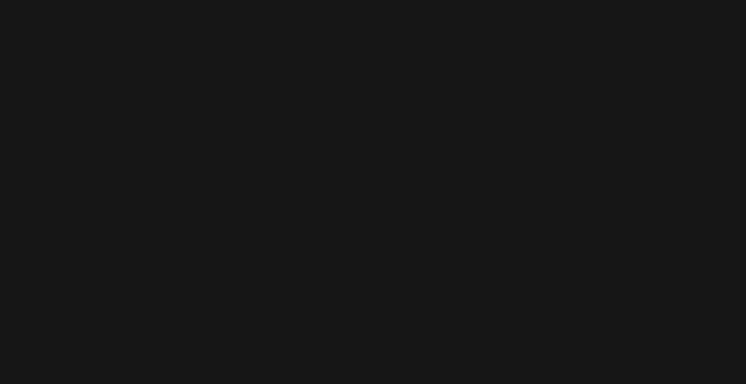
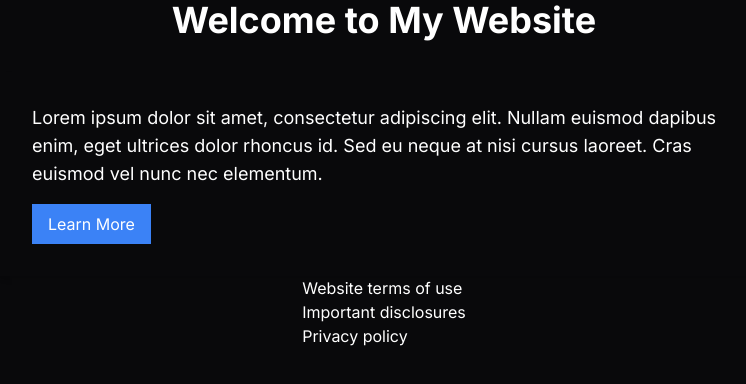
Before and after one commit to 0xwuchuan/wuchuan.xyz, a Next.js app: page / in a window 1280 px wide. Shown: the top 384 px of the page, without its empty margins (256-1002 px from the left). Built offline with nearby package versions, Linux system fonts and the light colour scheme.

Commit message:
feat: setup page structure

```diff
--- a/package.json
+++ b/package.json
@@ -9,6 +9,7 @@
     "lint": "next lint"
   },
   "dependencies": {
+    "@radix-ui/react-separator": "^1.0.3",
     "@types/node": "20.4.5",
     "@types/react": "18.2.16",
     "@types/react-dom": "18.2.7",
--- a/src/app/globals.css
+++ b/src/app/globals.css
@@ -3,5 +3,6 @@
 @tailwind utilities;
 
 body {
-  background: #161616
+  background: #09090B;
+  color: white
 }
--- a/src/app/page.tsx
+++ b/src/app/page.tsx
@@ -1,7 +1,39 @@
 import Image from 'next/image'
+import Header from '@/components/header'
 
 export default function Home() {
   return (
-    <div></div>
+    <div className="flex flex-col items-center justify-start min-h-screen">
+      <header className="mb-8">
+        {/* Header content */}
+        <h1 className="text-4xl font-bold">Welcome to My Website</h1>
+      </header>
+      <div className="max-w-3xl p-8 shadow-md mb-8rounded-lg">
+        {/* Main content */}
+        <p className="text-lg">
+          Lorem ipsum dolor sit amet, consectetur adipiscing elit. Nullam euismod
+          dapibus enim, eget ultrices dolor rhoncus id. Sed eu neque at nisi
+          cursus laoreet. Cras euismod vel nunc nec elementum.
+        </p>
+        <button className="px-4 py-2 mt-4 text-white bg-blue-500 rounded-md hover:bg-blue-600">
+          Learn More
+        </button>
+      </div>
+      <footer>
+        {/* Footer content */}
+        <ul>
+          <li>
+            <a href="/website-terms-of-use">Website terms of use</a>
+          </li>
+          <li>
+            <a href="/important-disclosures">Important disclosures</a>
+          </li>
+          <li>
+            <a href="/privacy-policy">Privacy policy</a>
+          </li>
+        </ul>
+      </footer>
+    </div>
+
   )
 }
--- /dev/null
+++ b/src/components/header.tsx
@@ -0,0 +1,9 @@
+export default function Header() {
+    return (
+        <header>
+            <a href="/">
+            <span>Khoo Wu Chuan</span>
+            </a>
+        </header>
+    )
+}
--- /dev/null
+++ b/src/components/ui/separator.tsx
@@ -0,0 +1,31 @@
+"use client"
+
+import * as React from "react"
+import * as SeparatorPrimitive from "@radix-ui/react-separator"
+
+import { cn } from "@/lib/utils"
+
+const Separator = React.forwardRef<
+  React.ElementRef<typeof SeparatorPrimitive.Root>,
+  React.ComponentPropsWithoutRef<typeof SeparatorPrimitive.Root>
+>(
+  (
+    { className, orientation = "horizontal", decorative = true, ...props },
+    ref
+  ) => (
+    <SeparatorPrimitive.Root
+      ref={ref}
+      decorative={decorative}
+      orientation={orientation}
+      className={cn(
+        "shrink-0 bg-border",
+        orientation === "horizontal" ? "h-[1px] w-full" : "h-full w-[1px]",
+        className
+      )}
+      {...props}
+    />
+  )
+)
+Separator.displayName = SeparatorPrimitive.Root.displayName
+
+export { Separator }
```
Also changed, not shown: 1 other file (tests, documents, lock files or other folders).
